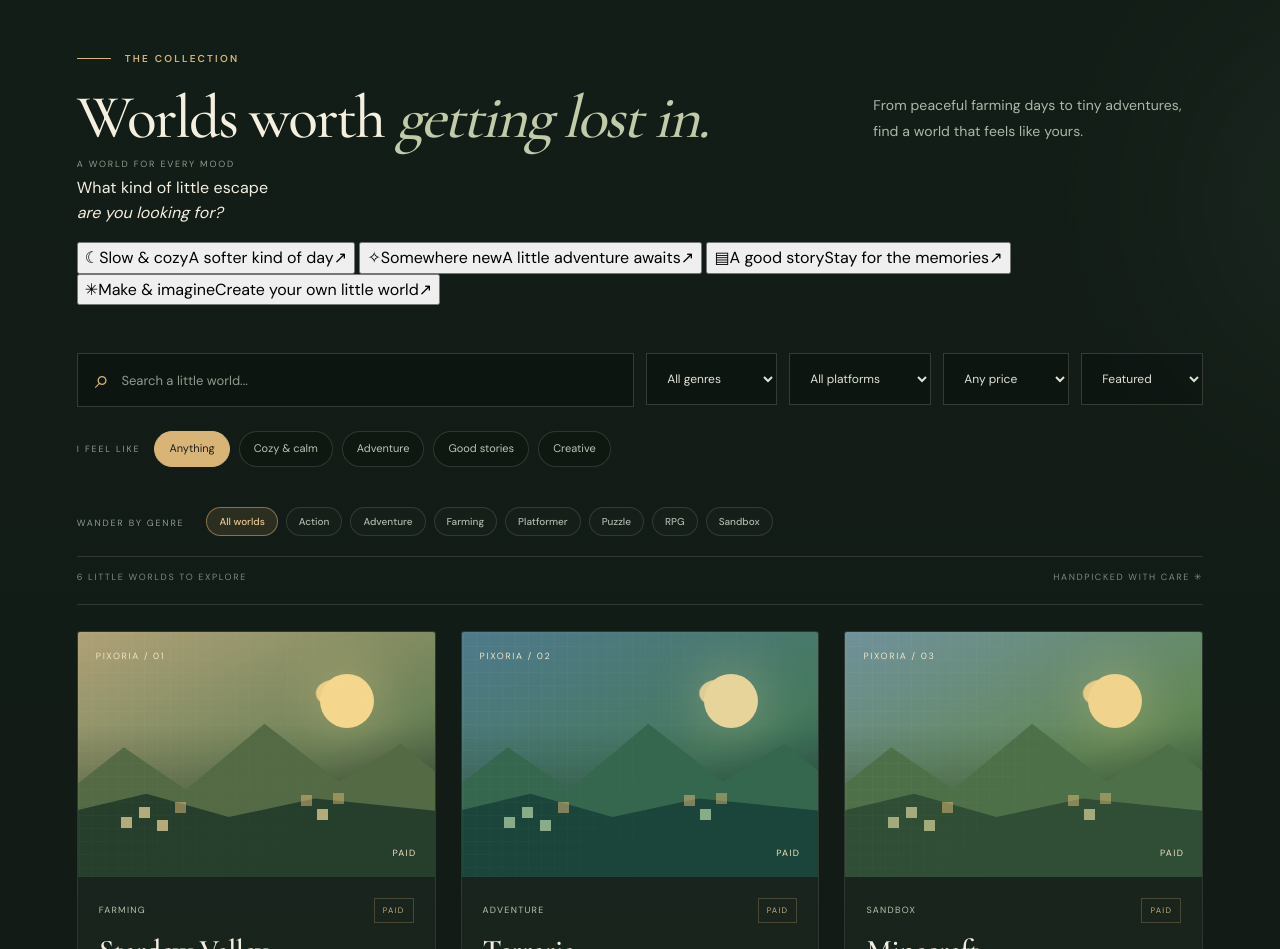
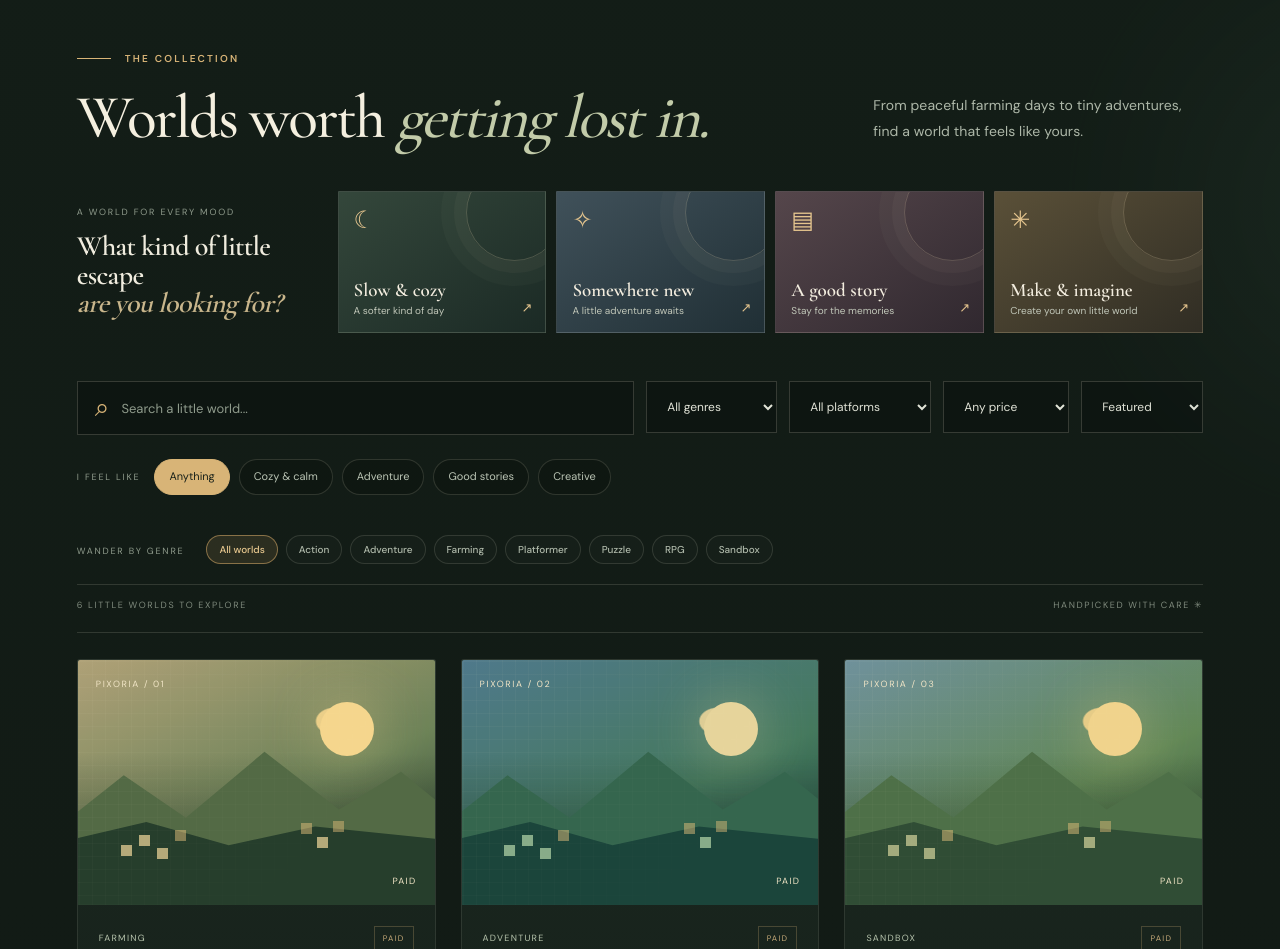
Before and after one commit to pixoria-id/Pixoria, a plain HTML site: page index.html in a window 1280 px wide. Shown: the part 847-1796 px from the top of the page. Drawn offline with nearby package versions, Linux system fonts and the light colour scheme; no server answers.

Commit message:
Polish editorial mood discovery cards

```diff
--- a/css/style.css
+++ b/css/style.css
@@ -271,3 +271,23 @@ a:focus-visible,button:focus-visible,input:focus-visible,select:focus-visible{ou
 .genre-chip:hover{border-color:rgba(213,169,104,.55);color:#f0eadb}
 .genre-chip.active{background:rgba(213,169,104,.13);border-color:rgba(213,169,104,.55);color:#e8c88f}
 @media(max-width:620px){.genre-explorer{display:block}.genre-explorer>.mood-label{display:block;margin-bottom:12px}.genre-chips{gap:7px}.genre-chip{padding:7px 10px}}
+
+
+/* Seventh pass — editorial mood atelier */
+.mood-atelier{display:grid;grid-template-columns:1.2fr repeat(4,minmax(0,1fr));gap:10px;margin:42px 0 30px;align-items:stretch}
+.atelier-intro{display:flex;flex-direction:column;justify-content:center;padding:12px 18px 12px 0}
+.atelier-intro .mood-label{line-height:1.5}
+.atelier-intro p{font:600 clamp(23px,2.2vw,32px)/1.02 var(--serif);color:#f0ecde;margin:12px 0 0;letter-spacing:-.025em}
+.atelier-intro em{color:#c8b58b}
+.atelier-card{position:relative;min-height:142px;display:flex;flex-direction:column;align-items:flex-start;justify-content:flex-end;gap:5px;text-align:left;padding:15px;border:1px solid rgba(239,231,210,.12);background:linear-gradient(145deg,var(--atelier-a),var(--atelier-b));color:#f3eddf;cursor:pointer;overflow:hidden;transition:transform .25s,border-color .25s,filter .25s}
+.atelier-card:before{content:"";position:absolute;width:95px;height:95px;right:-18px;top:-28px;border:1px solid rgba(244,226,185,.2);border-radius:50%;box-shadow:0 0 0 12px rgba(244,226,185,.035),0 0 0 25px rgba(244,226,185,.025)}
+.atelier-card:hover{transform:translateY(-4px);border-color:rgba(216,180,119,.65);filter:brightness(1.12)}
+.atelier-card:focus-visible{outline:2px solid #d8b477;outline-offset:3px}
+.atelier-cozy{--atelier-a:#34473b;--atelier-b:#1b2a25}.atelier-adventure{--atelier-a:#40515a;--atelier-b:#202f35}.atelier-story{--atelier-a:#55464b;--atelier-b:#30282f}.atelier-creative{--atelier-a:#5a5038;--atelier-b:#302d24}
+.atelier-icon{position:absolute;top:14px;left:15px;font:24px var(--serif);color:#e5c58e}
+.atelier-title{font:600 19px/1 var(--serif);position:relative;z-index:1}
+.atelier-caption{font:10px var(--sans);color:#c0c6b8;position:relative;z-index:1}
+.atelier-arrow{position:absolute;right:13px;bottom:13px;color:#e5c58e;font-size:13px}
+.atelier-card.active{border-color:#d8b477;box-shadow:inset 0 0 0 1px rgba(216,180,119,.28)}
+@media(max-width:900px){.mood-atelier{grid-template-columns:repeat(4,minmax(0,1fr))}.atelier-intro{grid-column:1/-1;padding:0 0 8px}.atelier-intro p br{display:none}}
+@media(max-width:620px){.mood-atelier{grid-template-columns:repeat(2,minmax(0,1fr));gap:8px;margin:28px 0 23px}.atelier-intro{margin-bottom:5px}.atelier-card{min-height:128px;padding:13px}.atelier-title{font-size:18px}.atelier-caption{font-size:9px}}
```
